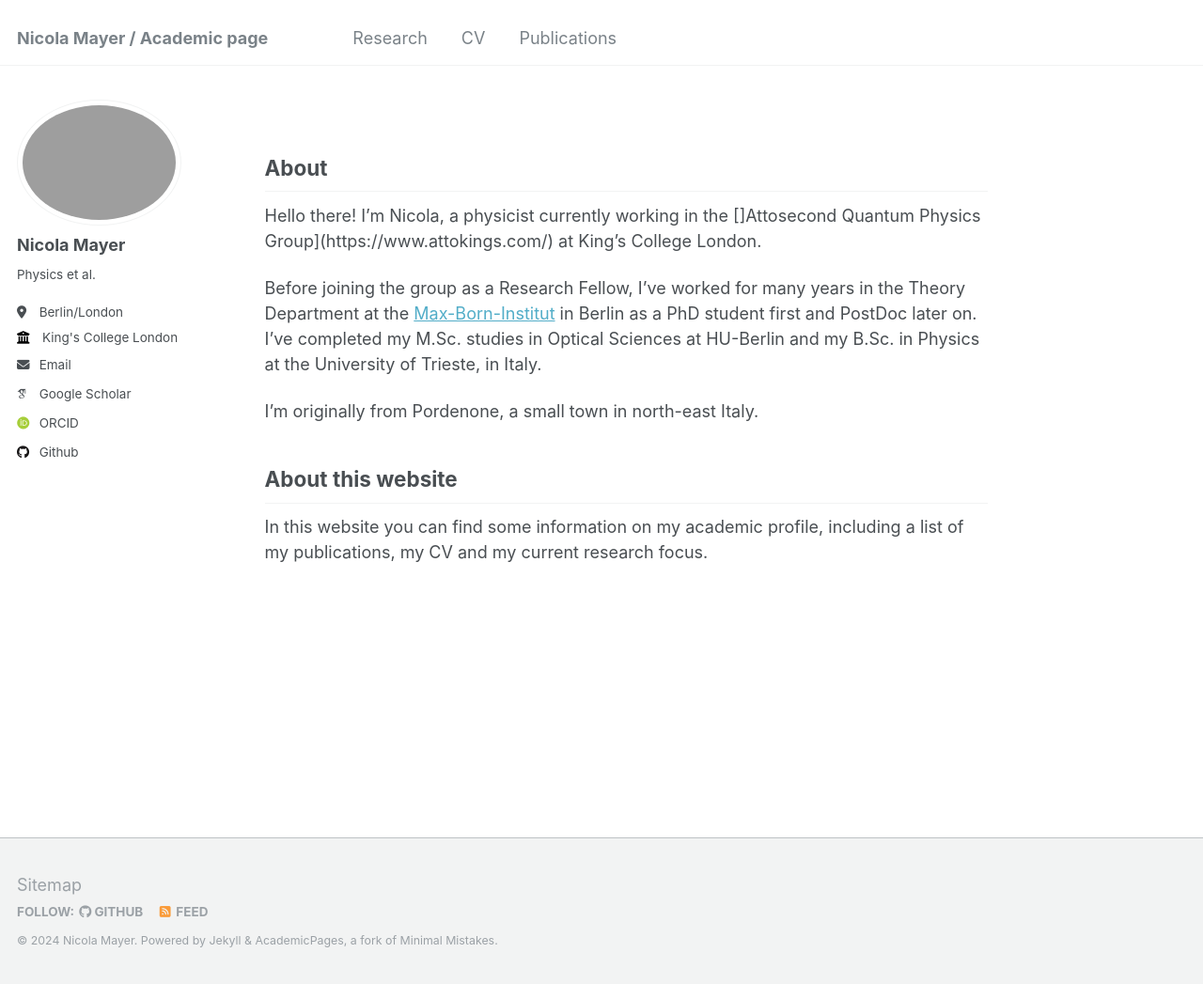
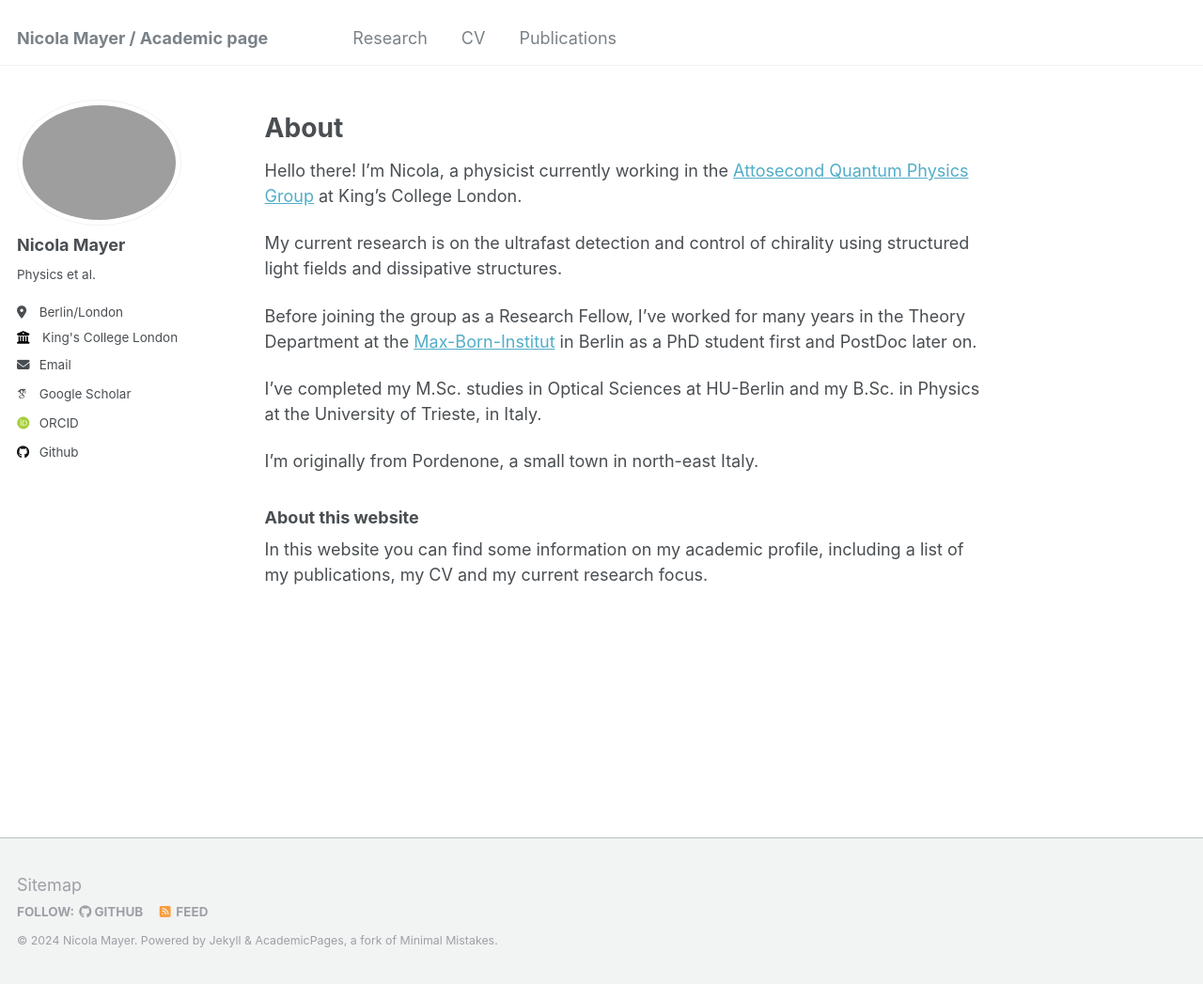
Before and after one commit to GCBSNicola/GCBSNicola.github.io, a Jekyll site: the page built from _pages/about.md, in a window 1280 px wide and 1047 px high. Shown: the whole window at 94% size. Built offline with Jekyll 4.4.1, drawn with Linux system fonts in a browser that asks for light colours; some web fonts are replaced.

Commit message:
updated about

```diff
--- a/_pages/about.md
+++ b/_pages/about.md
@@ -7,14 +7,18 @@ redirect_from:
   - /about.html
 ---
 
-## About
+# About
 
-Hello there! I'm Nicola, a physicist currently working in the []Attosecond Quantum Physics Group](https://www.attokings.com/) at King's College London.
+Hello there! I'm Nicola, a physicist currently working in the [Attosecond Quantum Physics Group](https://www.attokings.com/) at King's College London.
 
-Before joining the group as a Research Fellow, I've worked for many years in the Theory Department at the [Max-Born-Institut](https://www.mbi-berlin.de/) in Berlin as a PhD student first and PostDoc later on. I've completed my M.Sc. studies in Optical Sciences at HU-Berlin and my B.Sc. in Physics at the University of Trieste, in Italy.
+My current research is on the ultrafast detection and control of chirality using structured light fields and dissipative structures.
+
+Before joining the group as a Research Fellow, I've worked for many years in the Theory Department at the [Max-Born-Institut](https://www.mbi-berlin.de/) in Berlin as a PhD student first and PostDoc later on.
+
+I've completed my M.Sc. studies in Optical Sciences at HU-Berlin and my B.Sc. in Physics at the University of Trieste, in Italy.
 
 I'm originally from Pordenone, a small town in north-east Italy.
 
-## About this website
+### About this website
 
 In this website you can find some information on my academic profile, including a list of my publications, my CV and my current research focus.
```
